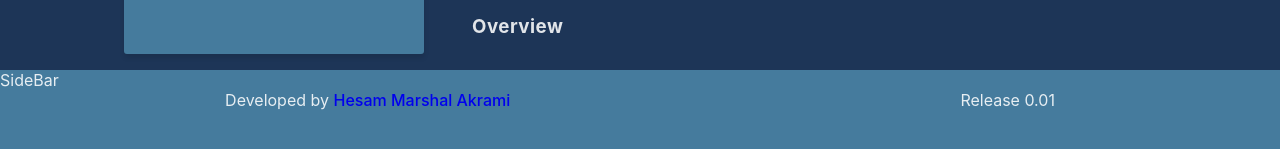
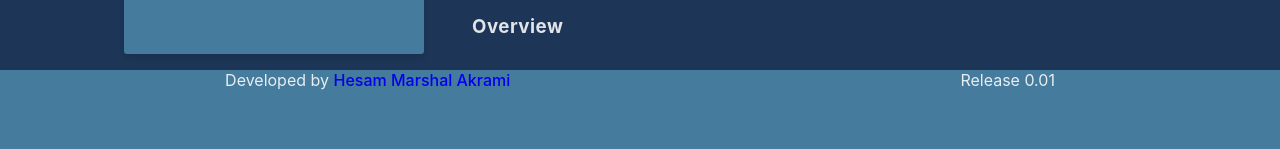
Before and after one commit to HesamMarshal/whattowatch-react, a React (Vite) app: page /movie in a window 1280 px wide. Shown: the part 389-538 px from the top of the page. Built offline with nearby package versions, Linux system fonts and the light colour scheme; no server answers.

Commit message:
commet body section

```diff
--- a/src/pages/Movie.jsx
+++ b/src/pages/Movie.jsx
@@ -130,10 +130,10 @@ function Movie() {
         </div>
       </div>
 
-      <div className="body">
+      {/* <div className="body">
         <div className="movieSidebar">SideBar</div>
         <div className="moviePannel"></div>
-      </div>
+      </div> */}
     </div>
   );
 }
```
